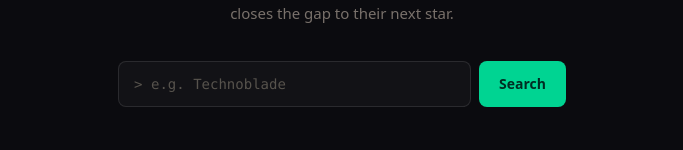
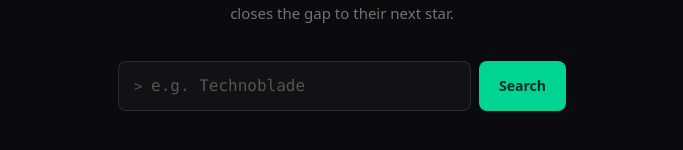
Before and after one commit to mr-youbella/HyProgress, a Next.js app: page / in a window 1280 px wide. Shown: the part 338-488 px from the top of the page, without its empty margins (298-981 px from the left). Built offline with nearby package versions, Linux system fonts and the light colour scheme.

Commit message:
feat: update input styling and enhance stat tile label formatting in HyprogressTracker

```diff
--- a/app/HyprogressTracker.tsx
+++ b/app/HyprogressTracker.tsx
@@ -235,7 +235,7 @@ export default function HyprogressTracker() {
 								&gt;
 							</span>
 							<input
-								className="w-full rounded-lg border border-white/10 bg-white/[0.03] py-3 pl-8 pr-4 font-mono text-sm text-stone-100 placeholder:text-stone-600 focus:border-emerald-400/60 focus:outline-none"
+								className="w-full rounded-lg border border-white/10 bg-white/3 py-3 pl-8 pr-4 font-mono text-[16px] text-stone-100 placeholder:text-stone-600 focus:border-emerald-400/60 focus:outline-none"
 								placeholder="e.g. Technoblade"
 								value={searchInput}
 								onChange={(event) => setSearchInput(event.target.value)}
@@ -258,7 +258,7 @@ export default function HyprogressTracker() {
 
 				{player && (
 					<section className="pt-12">
-						<div className="rounded-2xl bg-gradient-to-b from-white/[0.06] to-white/0 p-px">
+						<div className="rounded-2xl bg-linear-to-brom-white/[0.06] to-white/0 p-px">
 							<div className="rounded-[15px] bg-[#101014] px-6 py-7 sm:px-8">
 								<div className="flex flex-col gap-6 sm:flex-row sm:items-center sm:justify-between">
 									<div className="flex items-center gap-4">
@@ -319,7 +319,7 @@ export default function HyprogressTracker() {
 								<div className="grid grid-cols-3 gap-px overflow-hidden rounded-lg bg-white/10">
 									{statRows.flat().map((tile, index) => (
 										<div key={index} className="bg-[#101014] px-3 py-4 text-center">
-											<p className="mb-1.5 text-[10px] tracking-[0.1em] text-stone-500">{tile.label.toUpperCase()}</p>
+											<p className="mb-1.5 text-[10px] tracking-widest text-stone-500">{tile.label.toUpperCase()}</p>
 											<p className={`font-mono text-lg font-bold tabular-nums sm:text-xl ${tile.valueClass}`}>{tile.value}</p>
 										</div>
 									))}
```
